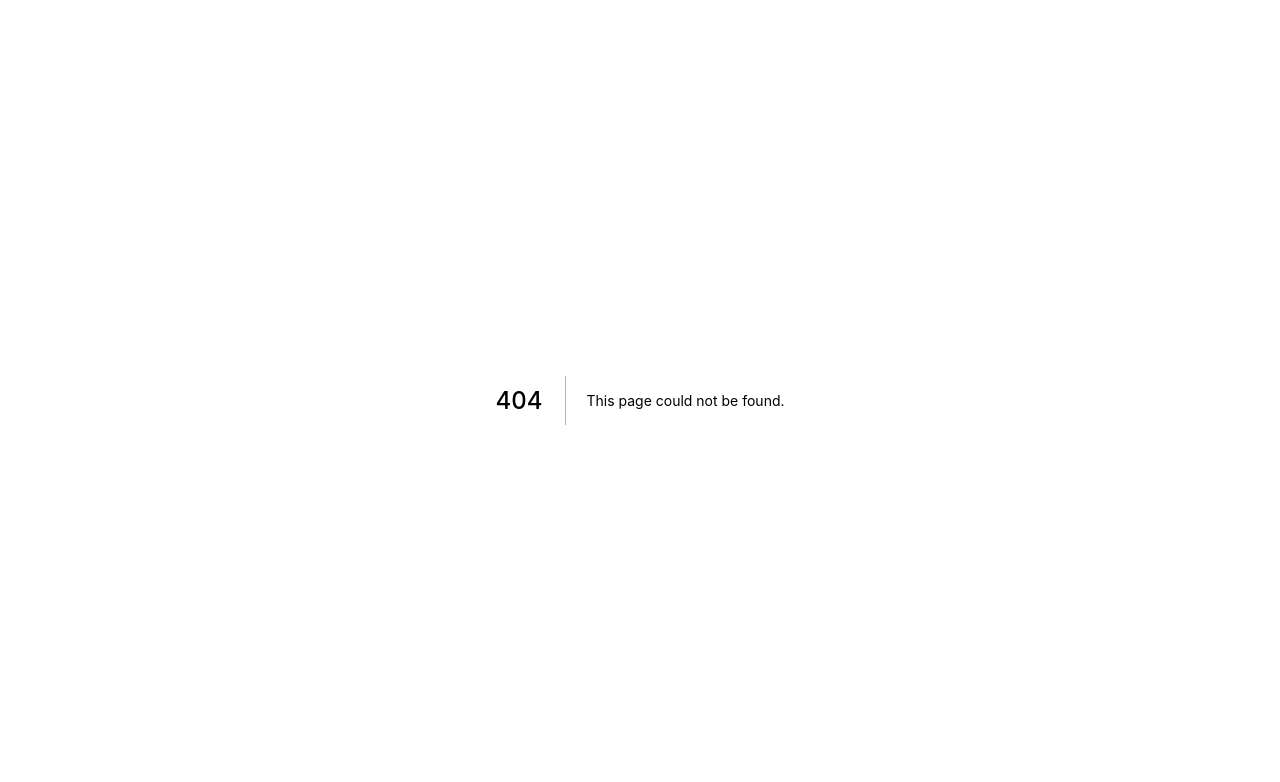
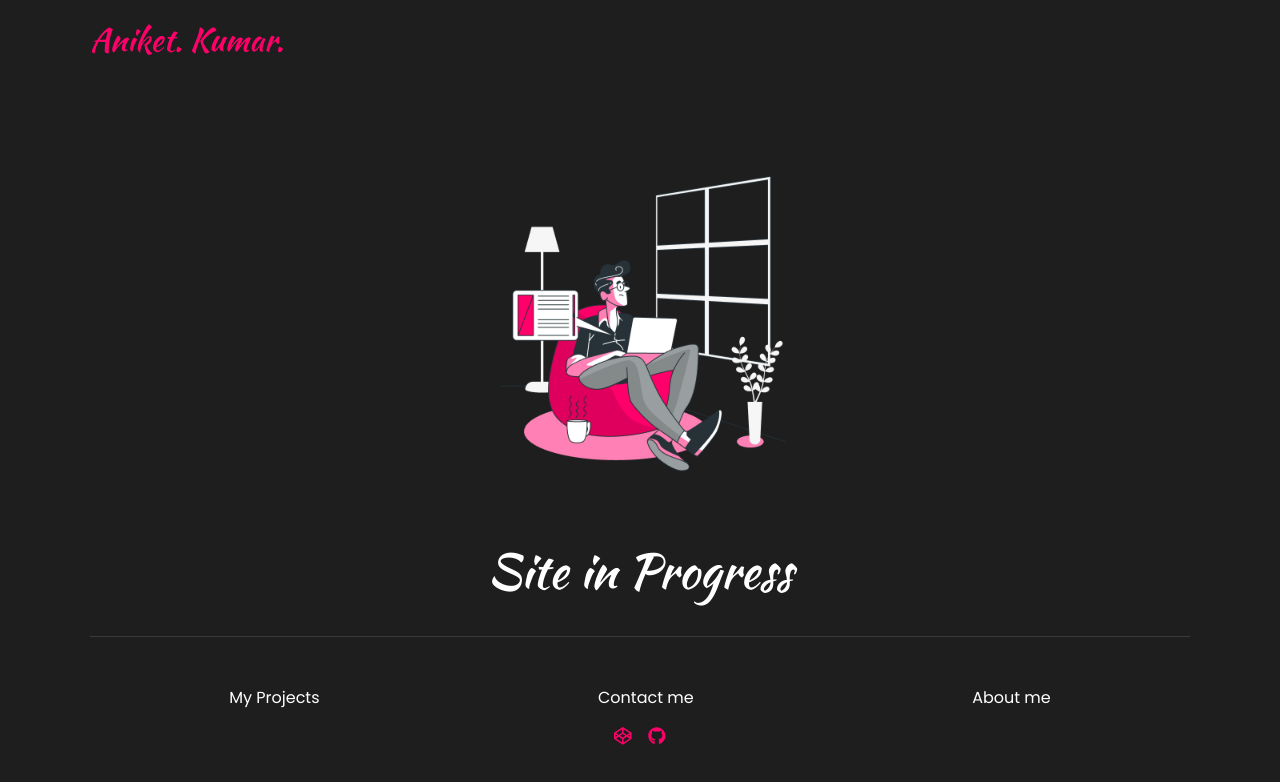
Before and after one commit to ani-24/aniketkumar, a Next.js app: page /about in a window 1280 px wide. Before the commit this address had no page. Shown: the top 782 px of the page. Built offline with nearby package versions, Linux system fonts and the light colour scheme.

Commit message:
create about page

```diff
--- /dev/null
+++ b/pages/about.js
@@ -0,0 +1,20 @@
+import Navbar from "./../components/Navbar";
+import Footer from "./../components/Footer";
+import Image from "next/image";
+
+const about = () => {
+  return (
+    <div>
+      <Navbar />
+      <div className="container center">
+        <div>
+          <Image src="/site-in-progress.png" height={400} width={400} />
+          <p>Site in Progress</p>
+        </div>
+      </div>
+      <Footer />
+    </div>
+  );
+};
+
+export default about;
--- /dev/null
+++ b/styles/pages/_about.scss
@@ -0,0 +1,27 @@
+@use "./../variables/" as *;
+
+.center {
+  display: flex;
+  justify-content: center;
+  align-items: center;
+}
+
+img {
+  animation: float 2s infinite alternate linear;
+}
+
+@keyframes float {
+  from {
+    transform: translateY(20px);
+  }
+  to {
+    transform: translateY(-20px);
+  }
+}
+
+p {
+  text-align: center;
+  font-size: 3rem;
+  font-family: $logo-font;
+  position: relative;
+}
--- a/styles/pages/_index.scss
+++ b/styles/pages/_index.scss
@@ -1,3 +1,4 @@
 @forward "./home";
 @forward "./projects";
 @forward "./contact";
+@forward "./about";
--- a/styles/variables/_colors.scss
+++ b/styles/variables/_colors.scss
@@ -1,3 +1,3 @@
-$primary-clr: hsl(335, 100%, 50%);
+$primary-clr: rgb(255, 0, 106);
 $bg-clr: #1e1e1e;
 $bg-light: #252525;
```
Also changed, not shown: public/site-in-progress.png (added).
